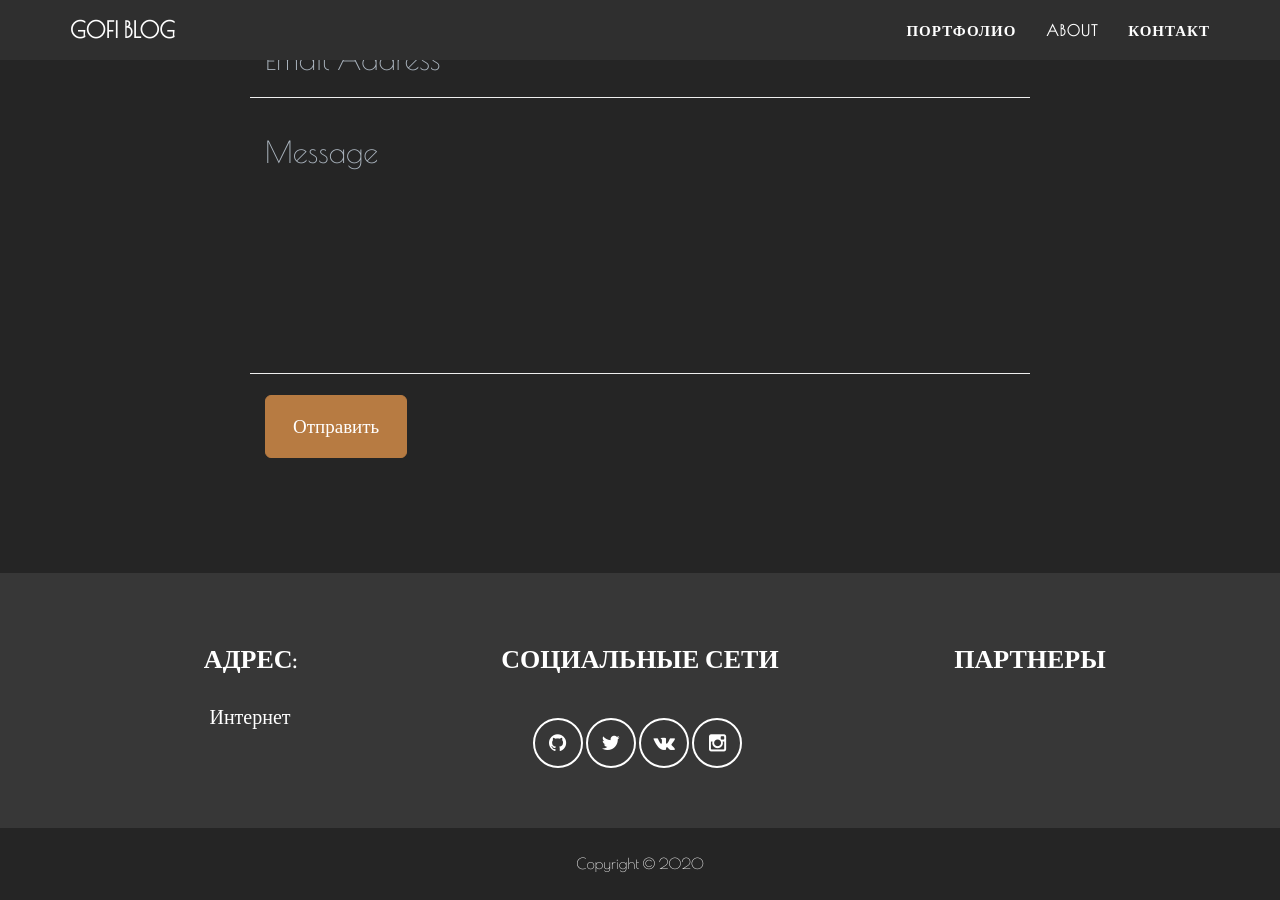
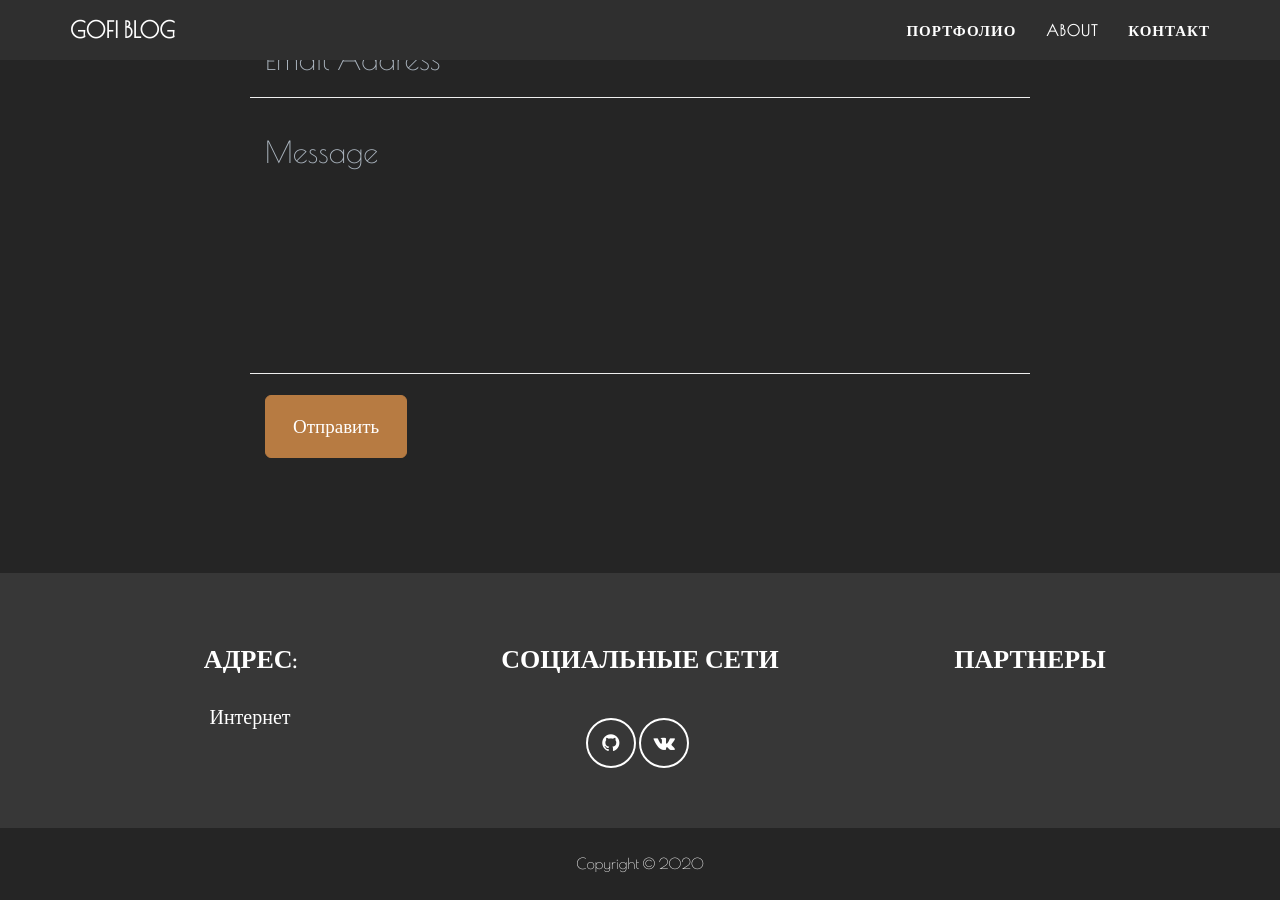
Before and after one commit to seregajd999/blog, a Jekyll site: the page built from index.html, in a window 1280 px wide and 900 px high, scrolled down 1966 px. Built offline with Jekyll 4.4.1, drawn with Linux system fonts in a browser that asks for light colours.

Commit message:
Update footer.html

```diff
--- a/_includes/footer.html
+++ b/_includes/footer.html
@@ -13,10 +13,10 @@
                         <h3>Социальные сети</h3>
                         <ul class="list-inline">
                             <li>
-                            <a href="#" class="btn-social btn-outline"><i class="fa fa-github"></i></a>
-                            <a href="#" class="btn-social btn-outline"><i class="fa fa-twitter"></i></a>
+                            <a href="https://github.com/seregajd999" class="btn-social btn-outline"><i class="fa fa-github"></i></a>
+                            <!--<a href="#" class="btn-social btn-outline"><i class="fa fa-twitter"></i></a>-->
                             <a href="#" class="btn-social btn-outline"><i class="fa fa-vk"></i></a>
-                            <a href="#" class="btn-social btn-outline"><i class="fa fa-instagram"></i></a>
+                            <!--<a href="#" class="btn-social btn-outline"><i class="fa fa-instagram"></i></a>-->
                             </li>
                         </ul>
                     </div>
```
